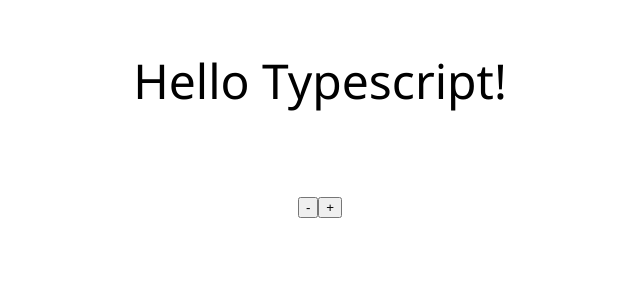
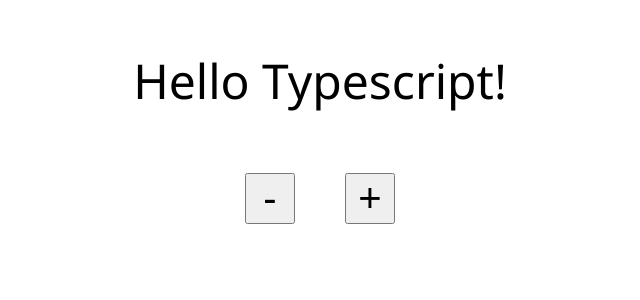
Before and after one commit to Kayra/practice-typescript-react-starter, a React (Create React App) app: page / in a window 1280 px wide. Shown: the top 300 px of the page, without its empty margins (320-960 px from the left). Built offline with nearby package versions, Linux system fonts and the light colour scheme.

Commit message:
Added styles

```diff
--- a/src/components/Hello.css
+++ b/src/components/Hello.css
@@ -4,3 +4,9 @@
   font-size: 48px;
   font-family: "Segoe UI", 'Segoe UI', Tahoma, Geneva, Verdana, sans-serif;
 }
+
+.hello button {
+  margin: 0 25px;
+  font-size: 40px;
+  min-width: 50px;
+}
```
